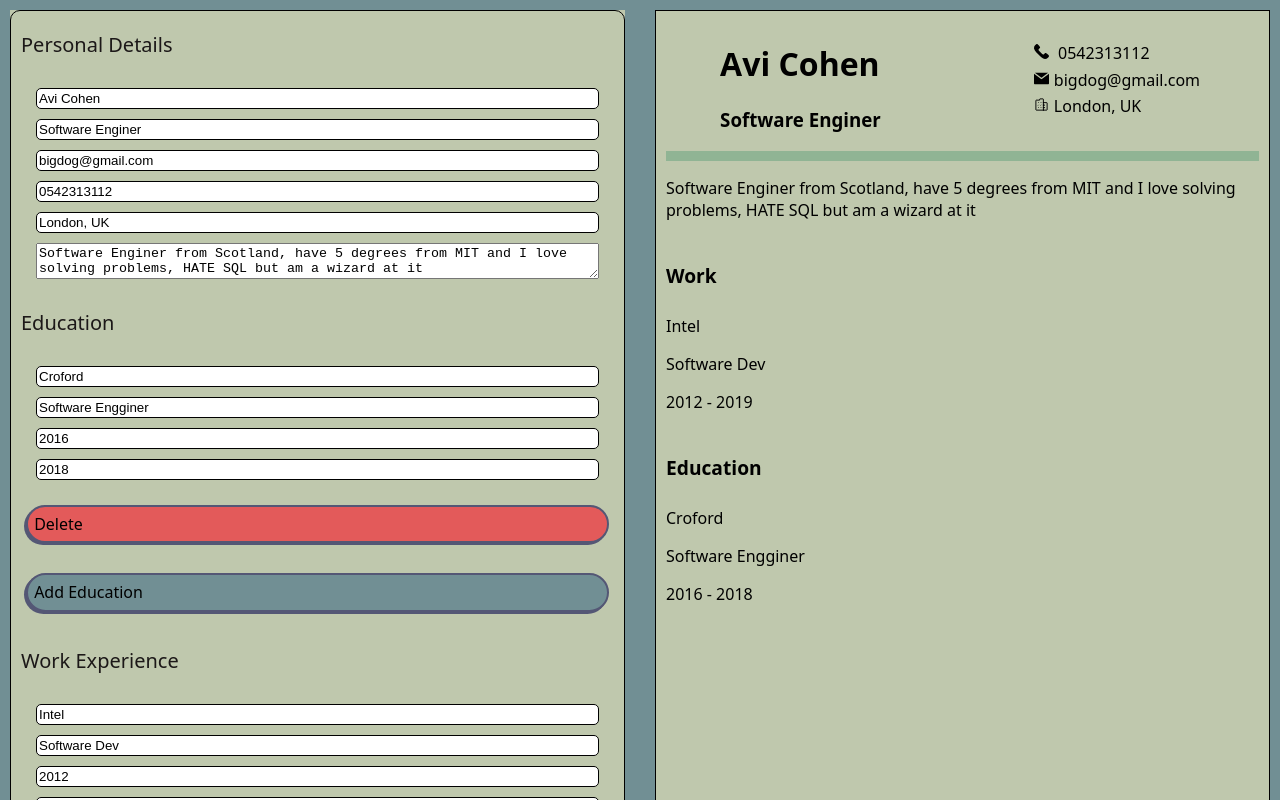
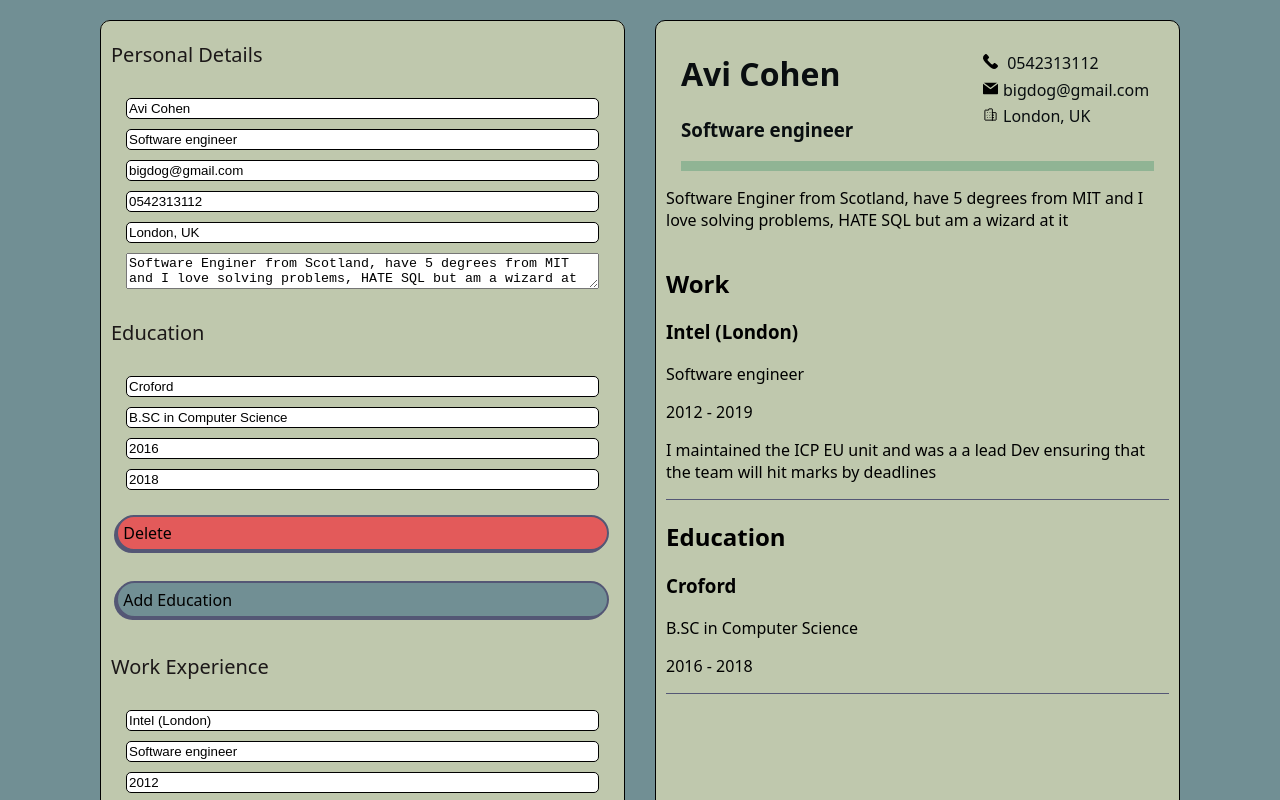
Before and after one commit to oxedom/cv-project, a React (Create React App) app: page / in a window 1280 px wide. Shown: the top 800 px of the page. Built offline with nearby package versions, Linux system fonts and the light colour scheme.

Commit message:
changes CSS and added preview

```diff
--- a/src/comps/CompanyForm.js
+++ b/src/comps/CompanyForm.js
@@ -14,7 +14,7 @@ class CompanyForm extends Component {
 
     render() {
         const { jobsData, removeEntry, addEntry } = this.props;
-        const { job, job_title, job_start, job_end, id } = jobsData;
+        const { job, job_title, job_start, job_end, id, job_bio } = jobsData;
         const buttonData = { id: id, removeEntry, addEntry }
         let today = new Date()
         return (
@@ -26,7 +26,7 @@ class CompanyForm extends Component {
                     <input placeholder="Job title" name="job_title" value={job_title} />
                     <input placeholder="Job start" min="1950" name="job_start" value={job_start} />
                     <input placeholder="Job end" type="number" min="1950" max={today.getFullYear()} name="job_end" value={job_end} />
-
+                    <textarea name='job_bio' value={job_bio} placeholder={`Tell us about your experince at ${job}`}> </textarea>
                 </div>
 
                 <Buttons data={buttonData}></Buttons>
--- a/src/comps/Cv.js
+++ b/src/comps/Cv.js
@@ -11,7 +11,7 @@ class Cv extends Component {
         this.state = {
             id: uniqid(),
             name: "Avi Cohen",
-            title: "Software Enginer",
+            title: "Software engineer",
             email: "bigdog@gmail.com",
             phone: "0542313112",
             city: "London, UK",
@@ -20,17 +20,18 @@ class Cv extends Component {
                 {
                     id: uniqid(),
                     school: "Croford",
-                    school_title: 'Software Engginer',
+                    school_title: 'B.SC in Computer Science',
                     school_start: "2016",
                     school_end: "2018"
                 }],
             jobs: [
                 {
                     id: uniqid(),
-                    job: "Intel",
-                    job_title: "Software Dev",
+                    job: "Intel (London) ",
+                    job_title: "Software engineer",
                     job_start: "2012",
-                    job_end: "2019"
+                    job_end: "2019",
+                    job_bio: "I maintained the ICP EU unit and was a a lead Dev ensuring that the team will hit marks by deadlines"
                 }
             ],
 
--- a/src/comps/Cv_preview.js
+++ b/src/comps/Cv_preview.js
@@ -45,21 +45,22 @@ class Cv_Preview extends Component {
             <main className="experience">
                 {data.jobs.length > 0 &&
                     <section>
-                        <h4> Work </h4>
+                        <h2> Work </h2>
                         {data.jobs.map(j =>
-                            <div>
-                                <p> {j.job}</p>
+                            <div className="box">
+                                <h3> {j.job}</h3>
                                 <p> {j.job_title}</p>
                                 <p> {j.job_start} - {j.job_end}</p>
+                                <p> {j.job_bio} </p>
                             </div>)}
 
                     </section>}
                 {data.schools.length > 0 &&
                     < section >
-                        <h4> Education </h4>
+                        <h2> Education </h2>
                         {data.schools.map(s =>
-                            <div>
-                                <p> {s.school}</p>
+                            <div className="box">
+                                <h3> {s.school}</h3>
                                 <p> {s.school_title}</p>
                                 <p> {s.school_start} - {s.school_end} </p>
 
--- a/src/styles/styles.css
+++ b/src/styles/styles.css
@@ -67,6 +67,7 @@ body {
 
 .cv_creator {
   background-color: var(--c2);
+  border-radius: 10px;
 }
 
 
@@ -95,11 +96,18 @@ body {
 }
 
 .dvider {
-  margin: 10px;
+  margin-top: 20px;
+  margin-bottom: 20px;
+  margin-left: 100px;
+  margin-right: 100px;
   display: grid;
   flex-grow: 1;
   grid-template-columns: repeat(2, 1fr);
   grid-gap: 30px;
+}
+
+.box {
+  border-bottom: var(--c5) solid 1px;
 }
 
 .footer {
@@ -121,7 +129,10 @@ body {
 
 .header {
   display: flex;
-  justify-content: space-around;
+  color: rgb(9, 14, 16);
+  margin-left: var(--marginlr);
+  margin-right: var(--marginlr);
+  justify-content: space-between;
   border-bottom: 10px var(--c3) solid;
 }
 .paragraph {
@@ -141,6 +152,7 @@ body {
   background-color: var(--c2);
   border: black 1px solid;
   padding: 10px;
+  border-radius: 10px;
 }
 
 .experience {
```
